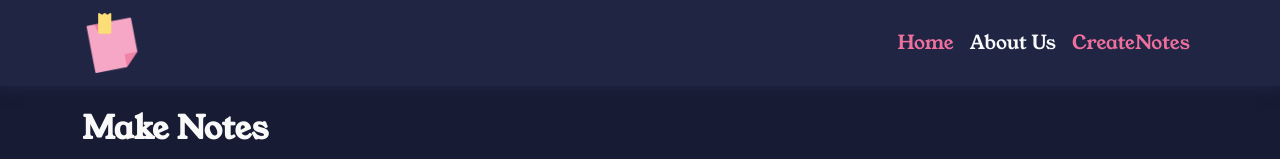
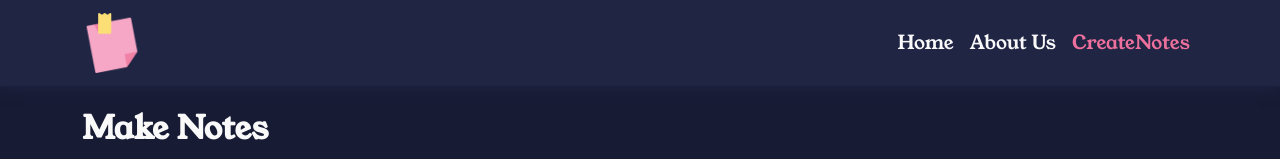
Before and after one commit to adarshsharma27/notesApp, a React (Vite) app: page /create in a window 1280 px wide. Shown: the top 159 px of the page. Built offline with nearby package versions, Linux system fonts and the light colour scheme.

Commit message:
UI Fixes

```diff
--- a/src/components/CreateNotes.jsx
+++ b/src/components/CreateNotes.jsx
@@ -30,6 +30,7 @@ const CreateNotes = () => {
                   placeholder="Please Enter Title"
                   value={createNote.title}
                   onChange={handleInput}
+                  maxLength={100}
                 />
               </div>
               <div className="mb-3">
@@ -40,6 +41,7 @@ const CreateNotes = () => {
                   placeholder="Enter Note Highlight"
                   value={createNote.highlight}
                   onChange={handleInput}
+                  maxLength={100}
                 />
               </div>
               <textarea
@@ -48,6 +50,7 @@ const CreateNotes = () => {
                 name="description"
                 value={createNote.description}
                 onChange={handleInput}
+                maxLength={300}
               ></textarea>
               <div className="pt-3">
                 <button className="btn btn-custom"  onClick={()=>addNotesHandle()} >
--- a/src/components/Navigation.jsx
+++ b/src/components/Navigation.jsx
@@ -32,7 +32,7 @@ const Navigation = () => {
             >
               <ul className="navbar-nav ms-auto mb-2 mb-lg-0">
                 <li className="nav-item">
-                  <NavLink to="/" className="nav-link active">
+                  <NavLink to="/" className="nav-link">
                     Home
                   </NavLink>
                 </li>
--- a/src/index.css
+++ b/src/index.css
@@ -137,6 +137,7 @@ h6 {
 .form textarea {
   resize: none;
   height: 150px;
+  overflow: hidden;
 }
 
 .fas {
@@ -182,6 +183,7 @@ a:hover {
   position: relative;
   overflow: hidden;
   margin: 15px auto;
+  word-wrap: break-word;
 }
 
 .product-card h3 {
```
